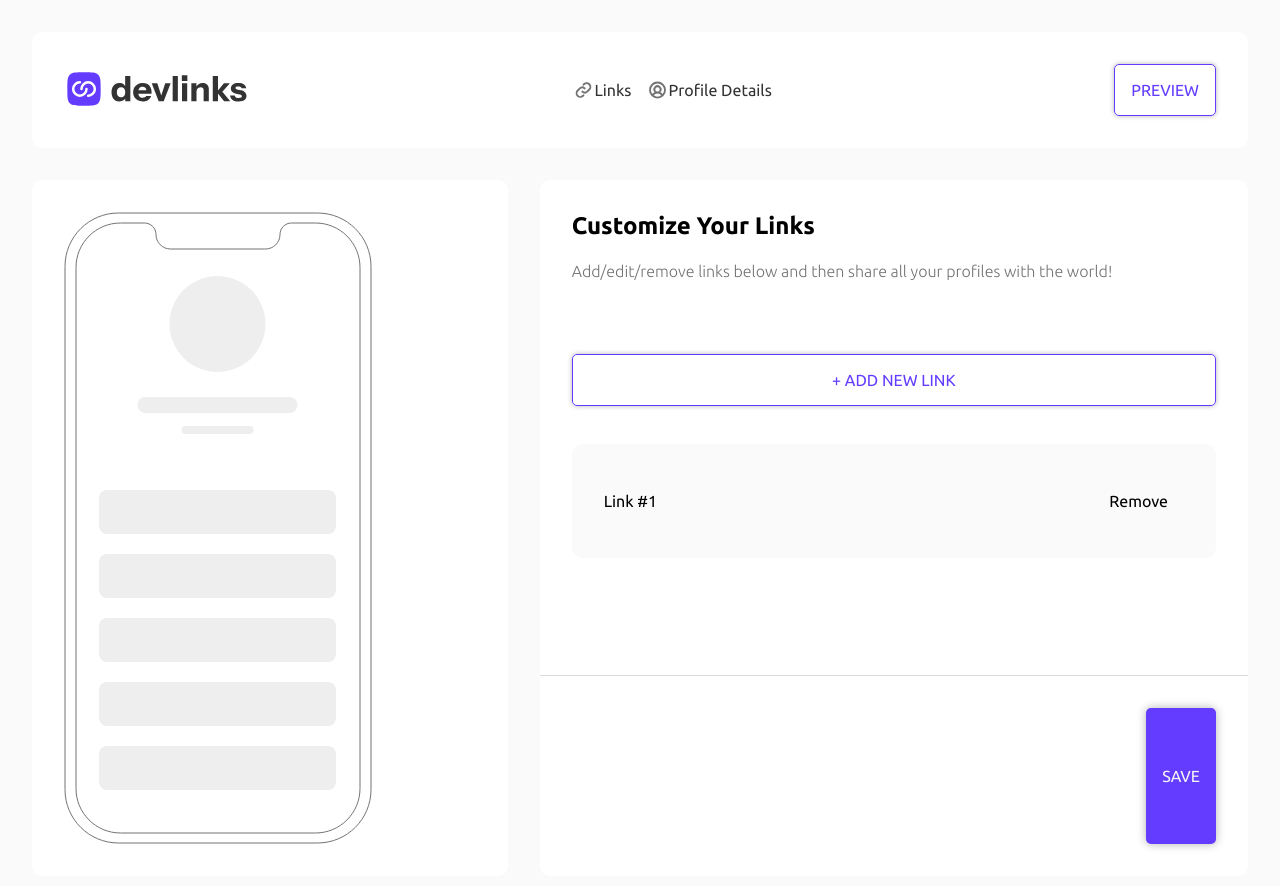
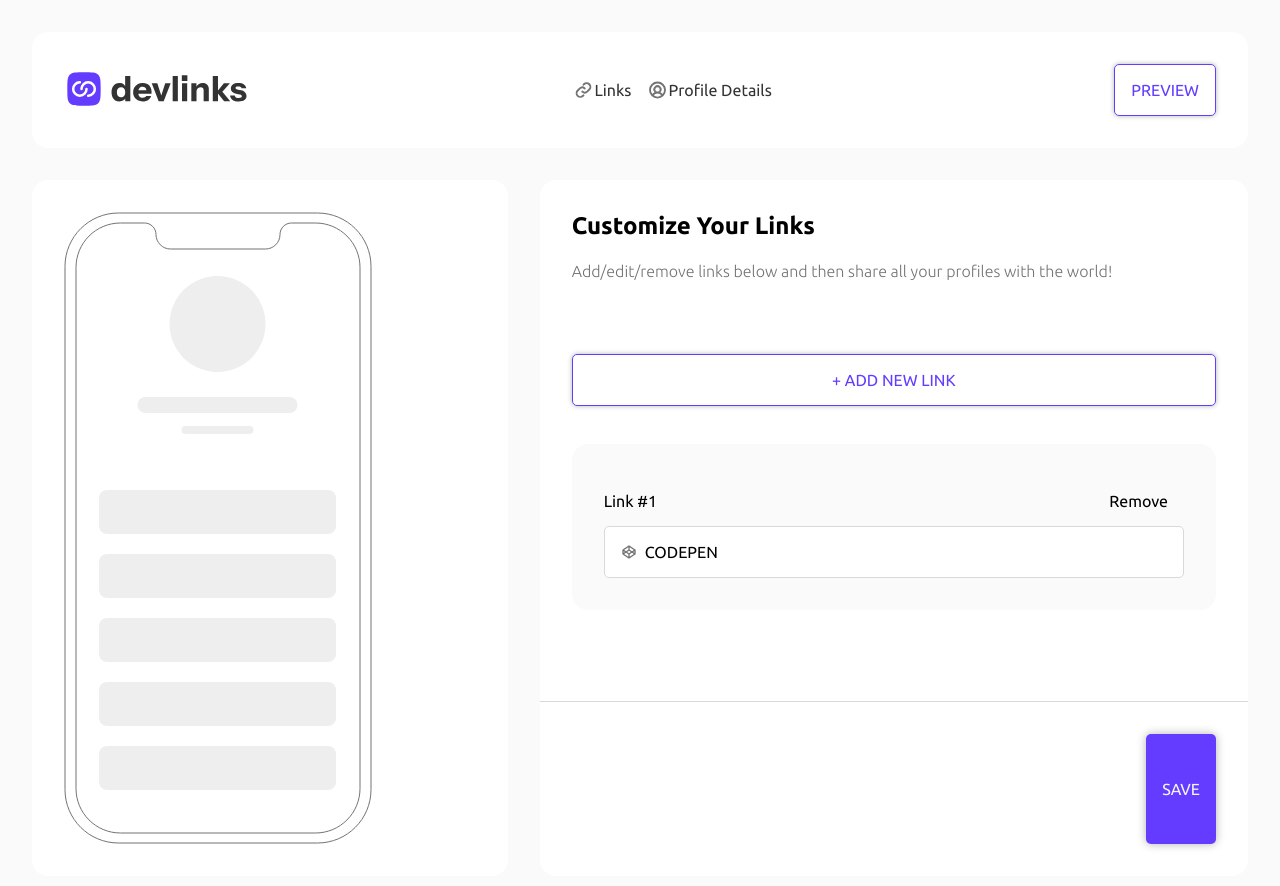
Before and after one commit to hidalest/link-sharing-app, a React (Vite) app: page /home in a window 1280 px wide. Both pictures are taken after a click on the button "+ ADD NEW LINK". Shown: the top 886 px of the page. Built offline with nearby package versions, Linux system fonts and the light colour scheme.

Commit message:
feat: finished first iteration of the dropdown element

```diff
--- /dev/null
+++ b/src/components/UI/Dropdown/Dropdown.module.scss
@@ -0,0 +1,63 @@
+@import '../../../sassStyles/variables';
+
+.dropdownContainer {
+  position: relative;
+  background-color: $white;
+  border: 1px solid $light-grey;
+  display: flex;
+  align-items: center;
+
+  & img {
+    margin-right: 0.5rem;
+  }
+
+  &:hover {
+    color: black;
+  }
+}
+
+.dropdownItems {
+  display: none;
+  position: absolute;
+  z-index: 200;
+  width: 100%;
+  right: 0;
+  top: 4rem;
+  padding: 0;
+  border: 1px solid $grey;
+  max-height: 40rem;
+  overflow-y: scroll;
+
+  & article {
+    all: unset;
+    padding: 2rem;
+    display: flex;
+    align-items: center;
+
+    & img {
+      margin-right: 0.5rem;
+    }
+
+    &:hover {
+      background-color: $borders;
+      color: $purple;
+      &:first-child {
+        border-top-left-radius: $border-radius;
+        border-top-right-radius: $border-radius;
+      }
+
+      &:last-child {
+        border-bottom-left-radius: $border-radius;
+        border-bottom-right-radius: $border-radius;
+      }
+    }
+    &:not(:last-child) {
+      border-bottom: 1px solid $grey;
+    }
+  }
+
+  .dropdownContainer.open & {
+    display: flex;
+    flex-direction: column;
+  }
+}
--- /dev/null
+++ b/src/components/UI/Dropdown/Dropdown.tsx
@@ -0,0 +1,68 @@
+import { useState } from 'react';
+import { LinkType } from '../../../interfaces';
+import styles from './Dropdown.module.scss';
+import Button from '../Button/Button';
+import Card from '../Card/Card';
+
+interface DropdownProps {
+  platforms: LinkType[];
+}
+
+interface DropdownContainerProps {
+  children: React.ReactNode;
+  defaultPlatform: {
+    name: string;
+    icon: string;
+  };
+}
+
+function DropdownContainer({
+  children,
+  defaultPlatform,
+}: DropdownContainerProps) {
+  const [toggleDropdown, setToggleDropdown] = useState(false);
+
+  const onToggleDropdownHandler = () => setToggleDropdown(!toggleDropdown);
+
+  const dropdownStatus = toggleDropdown ? 'open' : '';
+
+  return (
+    <Button
+      priority='tertiary'
+      onClick={onToggleDropdownHandler}
+      className={`${styles.dropdownContainer} ${styles[dropdownStatus]}`}
+    >
+      <img
+        src={defaultPlatform.icon}
+        alt={`icon for ${defaultPlatform.name}`}
+      />
+      <span>{defaultPlatform.name}</span>
+      {children}
+    </Button>
+  );
+}
+
+function DropdownItems({ platforms }: DropdownProps) {
+  return (
+    <Card className={`${styles.dropdownItems}`} priority='white'>
+      {platforms.map((platform, index) => (
+        <article key={index}>
+          <img src={platform.icon} alt={`icon for ${platform.name}`} />
+          <span>{platform.name}</span>
+        </article>
+      ))}
+    </Card>
+  );
+}
+
+function Dropdown(props: DropdownProps) {
+  const { platforms } = props;
+
+  return (
+    <DropdownContainer defaultPlatform={platforms[0]}>
+      <DropdownItems platforms={platforms} />
+    </DropdownContainer>
+  );
+}
+
+export default Dropdown;
--- a/src/layout/HomeLinks/LinkForm/LinkForm.module.scss
+++ b/src/layout/HomeLinks/LinkForm/LinkForm.module.scss
@@ -2,6 +2,8 @@
 @import '../../../sassStyles/mixins';
 
 .platformLink {
+  display: flex;
+  flex-direction: column;
   & .actionButtons {
     display: flex;
     justify-content: space-between;
--- a/src/layout/HomeLinks/LinkForm/LinkForm.tsx
+++ b/src/layout/HomeLinks/LinkForm/LinkForm.tsx
@@ -1,6 +1,13 @@
 import Button from '../../../components/UI/Button/Button';
 import Card from '../../../components/UI/Card/Card';
+import Dropdown from '../../../components/UI/Dropdown/Dropdown';
 import styles from './LinkForm.module.scss';
+
+type LinkType = {
+  icon: string;
+  name: string;
+  placeholderLink: string;
+};
 
 interface LinkFormProps {
   linkFormProps: {
@@ -8,8 +15,8 @@ interface LinkFormProps {
     heading: string;
     platformHeading: string;
     linkSubheading: string;
+    sources: LinkType[];
   };
-
   linkId: number;
   enumeration: number;
 }
@@ -20,7 +27,7 @@ const onRemoveLinkHandler = (linkId: number) => {
 
 function LinkForm(props: LinkFormProps) {
   const { linkId, linkFormProps, enumeration } = props;
-  const { removeButton } = linkFormProps;
+  const { removeButton, sources } = linkFormProps;
   return (
     <Card priority='grey' className={styles.platformLink}>
       <section className={styles.actionButtons}>
@@ -29,6 +36,7 @@ function LinkForm(props: LinkFormProps) {
           {removeButton}
         </Button>
       </section>
+      <Dropdown platforms={sources} />
     </Card>
   );
 }
--- a/src/sassStyles/_variables.scss
+++ b/src/sassStyles/_variables.scss
@@ -9,4 +9,4 @@ $white: #ffffff;
 $red: #ff3939;
 
 // Some general Styles
-$border-radius: 10px;
+$border-radius: 1rem;
```
Also changed, not shown: src/interfaces.ts (+7 -0 lines).
